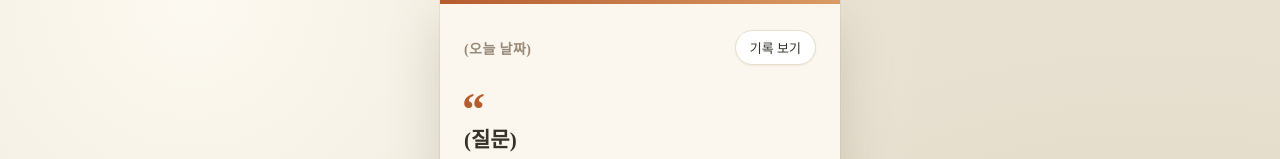
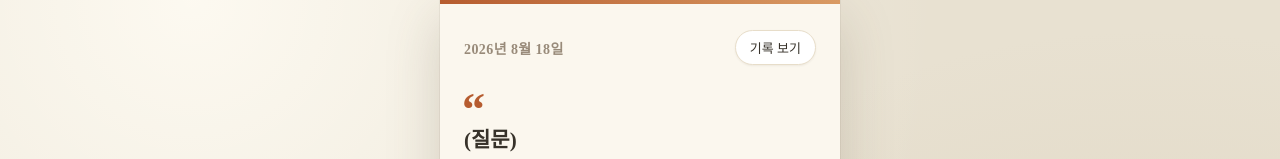
Before and after one commit to hackurity01/simple-diary-ts, a React (Vite) app: page / in a window 1280 px wide. Shown: the top 159 px of the page. Built offline with nearby package versions, Linux system fonts and the light colour scheme; a web font is replaced by a local one.

Commit message:
2. 오늘 날짜 표시
- 날짜 포맷팅은 React와 무관한 순수 함수이므로 utils로 분리
- JSX 안에서 {} 표현식으로 계산된 값을 렌더링

학습 목표: JSX 표현식, 유틸 함수 분리 (컴포넌트는 화면 구성에 집중)

```diff
--- a/src/components/MainView.tsx
+++ b/src/components/MainView.tsx
@@ -1,4 +1,5 @@
 import type { View } from "../App";
+import { formatDate } from "../utils/date";
 import "./MainView.css";
 
 interface MainViewProps {
@@ -6,10 +7,12 @@ interface MainViewProps {
 }
 
 function MainView({ setView }: MainViewProps) {
+  const today = new Date();
+
   return (
     <>
       <div className="header">
-        <div>(오늘 날짜)</div>
+        <div>{formatDate(today)}</div>
         <div>
           <button
             className="history-btn"
--- /dev/null
+++ b/src/utils/date.ts
@@ -0,0 +1,4 @@
+// Date 객체를 사람이 읽는 형태("2026년 8월 18일")로 변환한다.
+export function formatDate(date: Date): string {
+  return `${date.getFullYear()}년 ${date.getMonth() + 1}월 ${date.getDate()}일`;
+}
```
